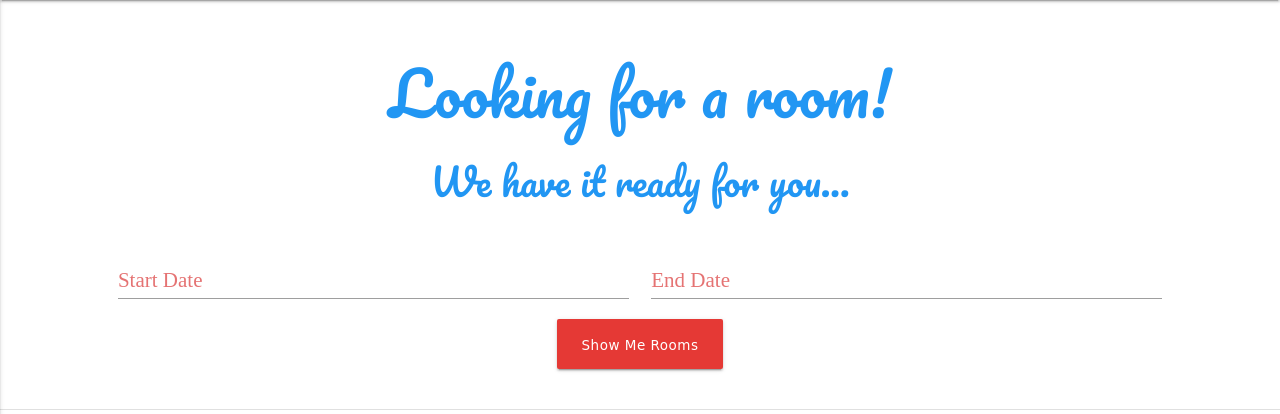
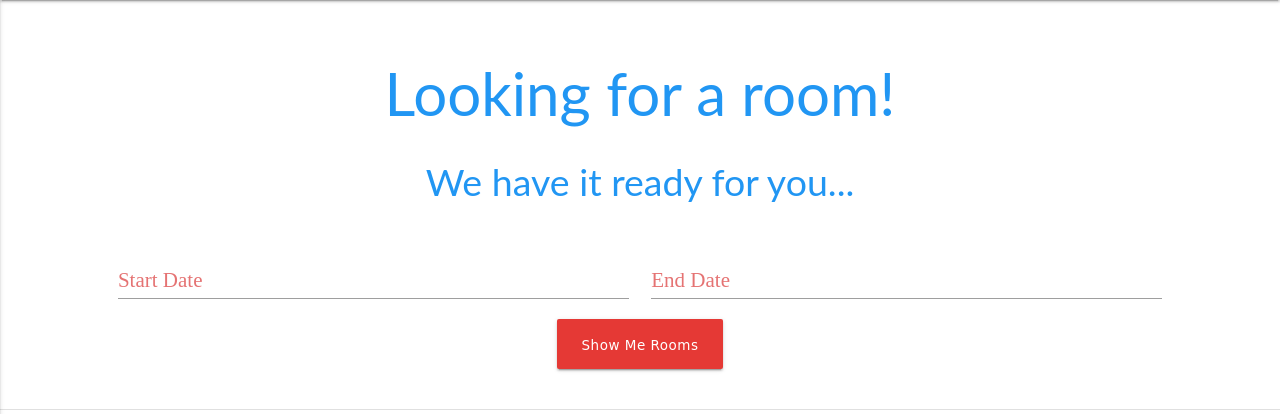
Before and after one commit to erdey2/Online-Hotel-Reservation-System, a Django app: page / in a window 1280 px wide. Shown: the part 64-478 px from the top of the page. Run offline with Django 3.2, Linux system fonts and the light colour scheme; some libraries are stand-ins or nearby versions; some web fonts are replaced.

Commit message:
font type changed

```diff
--- a/room_slot/templates/booking/index.html
+++ b/room_slot/templates/booking/index.html
@@ -10,8 +10,8 @@
 
 <div class="row" >
 <div class="center">
-<h4 class="blue-text" style="font-family: 'Pacifico', cursive;margin: 4rem 0 4% 0;font-size:4rem">Looking for a room! </h4>
-<h4 class="blue-text" style="font-family: 'Pacifico', cursive;margin: 0 0 4% 0;line-height: 25%;font-size:2.5rem">We have it ready for you...</h4>
+<h4 class="blue-text" style="font-family: 'Lato', cursive;margin: 4rem 0 4% 0;font-size:4rem">Looking for a room! </h4>
+<h4 class="blue-text" style="font-family: 'Lato', cursive;margin: 0 0 4% 0;line-height: 25%;font-size:2.5rem">We have it ready for you...</h4>
 </div>
  <div class="row">
     <div id="wrapper1" class="col s5 offset-s1 input-field">
@@ -31,7 +31,7 @@
 
 <div class="row" style="margin-top:3%">
 <div class="container">
-    <h3 class="center" style="font-family: 'verdana; margin-bottom:7%;margin-top:5%">Services at your Doorstep</h3>
+    <h3 class="center" style="font-family: 'Verdana; margin-bottom:7%;margin-top:5%">Services at your Doorstep</h3>
 <div class="col l2 m3 s4">
 <div class="card-panel teal lighten-4">
 <div class="center">
```
